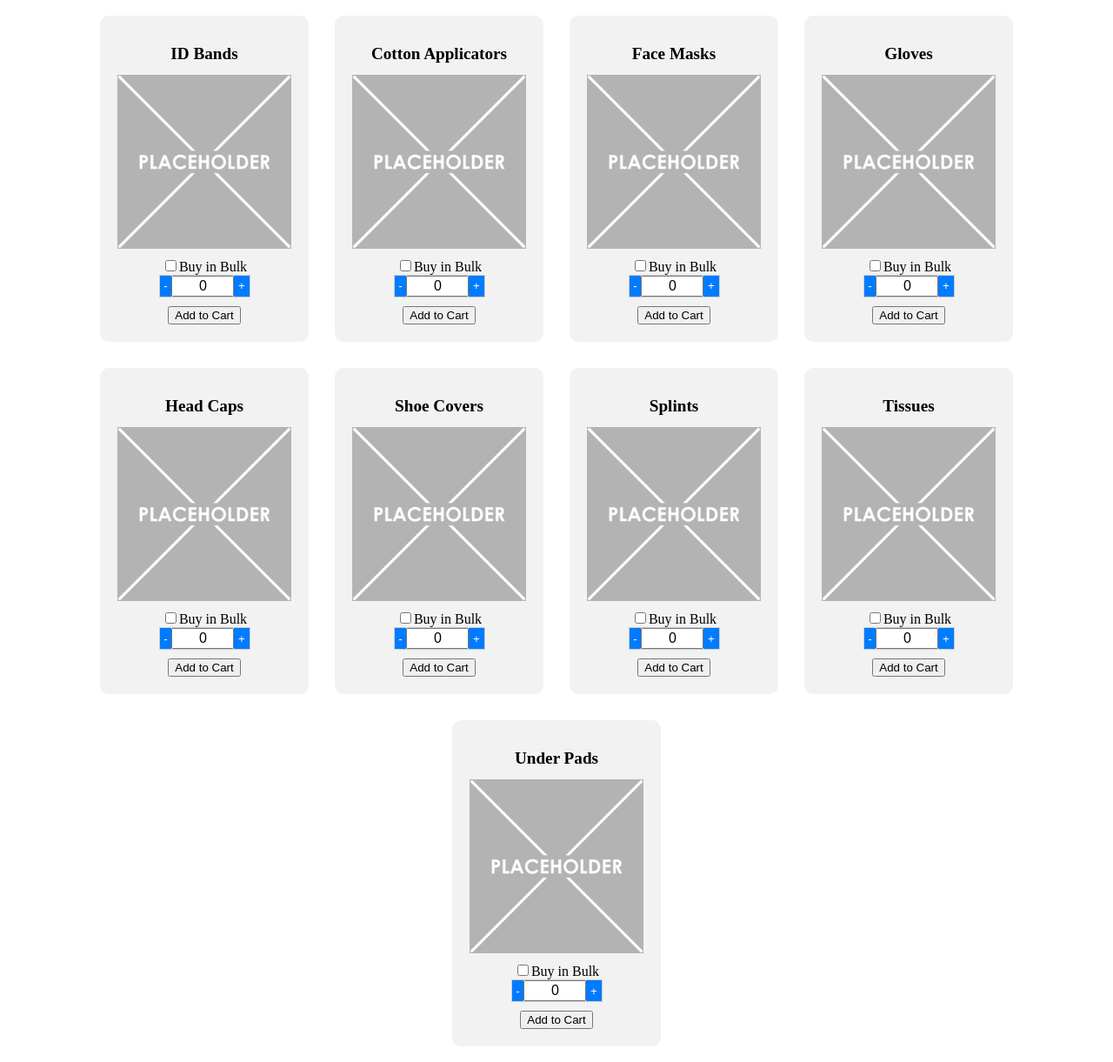
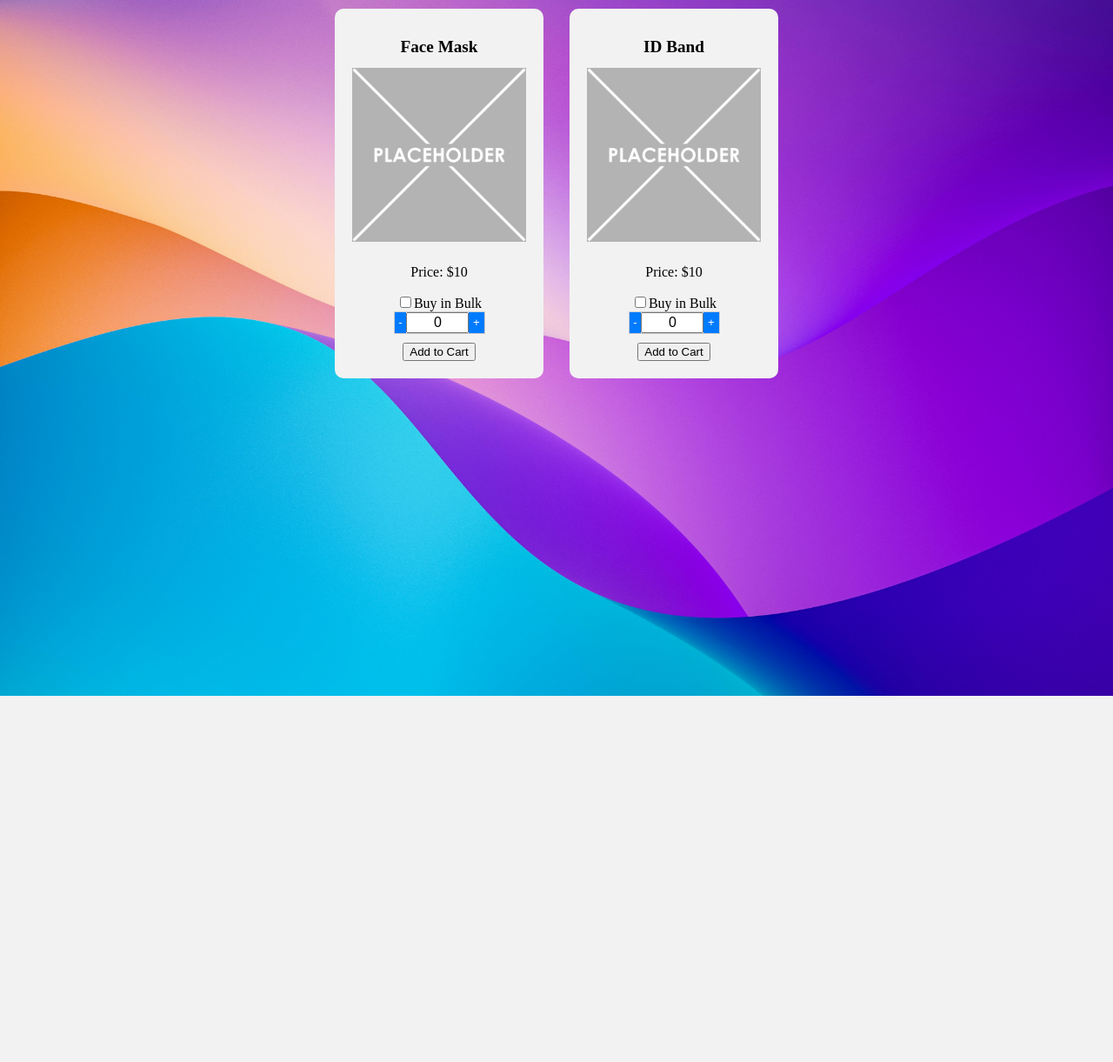
Before and after one commit to Andre-Arcilla/website, a PHP site: the page made by andre/ITEM SELECTION TEST.php in a window 1280 px wide. Shown: the whole page at 87% size. After the commit the page ends 800 px from the top, so only its background shows below. Run offline with PHP 8.4, Linux system fonts and the light colour scheme; data comes from the database, SQL or seed files in the repository; data that the repository does not hold is empty.

Commit message:
more prototypes

```diff
--- a/andre/ITEM SELECTION TEST.php
+++ b/andre/ITEM SELECTION TEST.php
@@ -5,6 +5,18 @@
     <meta name="viewport" content="width=device-width, initial-scale=1.0">
     <title>Buy Items</title>
     <style>
+        body {
+            margin: 0;
+            padding: 0;
+            width: 100%;
+            height: 100%;
+            display: flex;
+            justify-content: center;
+            align-items: center;
+            background: url('images/bg2.jpg') no-repeat center center fixed;
+            background-size: cover;
+        }
+
         .biggercontainer {
             display: flex;
             gap: 10px;
@@ -17,19 +29,21 @@
             display: flex;
             flex-direction: column;
             align-items: center;
-        width: 200px; /* Set a fixed width for each container */
+            width: 200px;
             background-color: #f2f2f2;
             padding: 20px;
             border-radius: 10px;
-        margin: 10px; /* Add margin for spacing between containers */
+            margin: 10px;
+            overflow: hidden;
+            position: relative;
         }
 
         .container h1 {
-        font-size: 1.2em; /* Adjust font size for heading */
-        white-space: nowrap; /* Prevent text from wrapping */
-        overflow: hidden; /* Hide overflowing text */
-        text-overflow: ellipsis; /* Display an ellipsis (...) to indicate overflow */
-        max-width: 100%; /* Ensure text doesn't exceed container width */
+            font-size: 1.2em;
+            white-space: nowrap;
+            overflow: hidden;
+            text-overflow: ellipsis;
+            max-width: 100%;
         }
 
         .number-input {
@@ -54,102 +68,141 @@
         }
 
         img {
-        width: 100%; /* Ensure the image fills the container */
+            width: 100%;
             height: auto;
             margin-bottom: 10px;
         }
     </style>
-
 </head>
 <body>
     <?php
-        // Connect to the database
-        $servername = "localhost";
-        $username = "root"; // Replace with your MySQL username
-        $password = ""; // Replace with your MySQL password
-        $dbname = "dct"; // Replace with your database name
-        $conn = new mysqli($servername, $username, $password, $dbname);
-        // Check connection
-        if ($conn->connect_error) {
-            die("Connection failed: " . $conn->connect_error);
-        }
+        $trackingnum = '0928123';
+        $name = 'ted';
+        $address = 'asd2321';
+        $email = 'dqwdq@gmaw.com';
+        $pnum = '2222312';
+        $orderdate = date("Y-m-d");
 
-        // Fetch items from the database
-        $sql = "SELECT * FROM items";
-        $result = $conn->query($sql);
+        $FMprice = 10.00;
+        $FMstock = 32;
+        $FMbulkAmount = 5;
 
-        if ($result->num_rows > 0) {
-            // Output data of each row
-            while($row = $result->fetch_assoc()) {
-                $items[] = $row;
-            }
-        } else {
-            echo "0 results";
-        }
-        $conn->close();
+        $idprice = 10.00;
+        $idstock = 32;
+        $idbulkAmount = 5;
     ?>
-
     <div class="biggercontainer">
-        <?php foreach ($items as $item): ?>
-            <form action="ITEM SELECTION TEST output.php" method="post">
+        <!-- Face Mask Form -->
+        <form action="ITEM SELECTION TEST output.php" method="post" id="facemask-form">
+            <input type="hidden" name="item" value="Face Mask">
+            <input type="hidden" name="price" value="<?php echo $FMprice; ?>">
             <div class="container">
-                <h1><?php echo $item["itemName"]; ?></h1>
-                <img src="images/temp2.png"> <!-- Assuming the images are named after the item IDs -->
-                <label for="bulk-<?php echo $item["new_itemID"]; ?>">
-                    <input type="checkbox" id="bulk-<?php echo $item["new_itemID"]; ?>" name="bulk" value="Y">Buy in Bulk
+                <h1>Face Mask</h1>
+                <img src="images/temp2.png">
+                <p>Price: $<?php echo $FMprice; ?></p>
+                <label for="bulk-facemask">
+                    <input type="checkbox" id="bulk-facemask" name="bulk" value="N">Buy in Bulk
                 </label>
                 <div class="number-input">
-                    <button type="button" onclick="decrement('quantity-<?php echo $item["new_itemID"]; ?>')">-</button>
-                    <input type="text" value="0" min="0" max="<?php echo $item["itemStock"]; ?>" id="quantity-<?php echo $item["new_itemID"]; ?>" name="quantity-<?php echo $item["new_itemID"]; ?>">
-                    <button type="button" onclick="increment('quantity-<?php echo $item["new_itemID"]; ?>')">+</button>
+                    <button type="button" onclick="decrement('facemask')">-</button>
+                    <input type="text" value="0" min="0" max="<?php echo $FMstock; ?>" id="quantity-facemask" name="amount">
+                    <button type="button" onclick="increment('facemask')">+</button>
                 </div>
-                <!-- Add hidden inputs to submit the selected item ID and quantity -->
-                <input type="hidden" name="selectedItemId" value="<?php echo $item["new_itemID"]; ?>">
-                <button type="submit" onclick="updateSelectedItemQuantity(<?php echo $item["new_itemID"]; ?>)">Add to Cart</button>
+                <button type="submit">Add to Cart</button>
             </div>
         </form>
-        <?php endforeach; ?>
+
+        <!-- ID Band Form -->
+        <form action="ITEM SELECTION TEST output.php" method="post" id="idband-form">
+            <input type="hidden" name="item" value="ID Band">
+            <input type="hidden" name="price" value="<?php echo $idprice; ?>">
+            <div class="container">
+                <h1>ID Band</h1>
+                <img src="images/temp2.png">
+                <p>Price: $<?php echo $idprice; ?></p>
+                <label for="bulk-idband">
+                    <input type="checkbox" id="bulk-idband" name="bulk" value="N">Buy in Bulk
+                </label>
+                <div class="number-input">
+                    <button type="button" onclick="decrement('idband')">-</button>
+                    <input type="text" value="0" min="0" max="<?php echo $idstock; ?>" id="quantity-idband" name="amount">
+                    <button type="button" onclick="increment('idband')">+</button>
+                </div>
+                <button type="submit">Add to Cart</button>
+            </div>
+        </form>
     </div>
 
     <script>
-        function increment(id) {
-            var input = document.getElementById(id);
+        // Select the checkbox elements
+        let facemaskCheckbox = document.getElementById("bulk-facemask");
+        let idbandCheckbox = document.getElementById("bulk-idband");
+
+        // Add event listeners to the checkboxes
+        facemaskCheckbox.addEventListener("change", function() {
+            if (facemaskCheckbox.checked) {
+                facemaskCheckbox.value = 'Y';
+            } else {
+                facemaskCheckbox.value = 'N';
+            }
+        });
+
+        idbandCheckbox.addEventListener("change", function() {
+            if (idbandCheckbox.checked) {
+                idbandCheckbox.value = 'Y';
+            } else {
+                idbandCheckbox.value = 'N';
+            }
+        });
+
+        // Increment function to increase quantity
+        function increment(form) {
+            var input = document.getElementById('quantity-' + form);
             var value = parseInt(input.value, 10);
             var max = parseInt(input.max, 10);
             input.value = value < max ? value + 1 : max;
         }
 
-        function decrement(id) {
-            var input = document.getElementById(id);
+        // Decrement function to decrease quantity
+        function decrement(form) {
+            var input = document.getElementById('quantity-' + form);
             var value = parseInt(input.value, 10);
             input.value = value > 0 ? value - 1 : 0;
         }
 
-        function updateMax(id, checkboxId, stock) {
-            var input = document.getElementById(id);
-            var checkbox = document.getElementById(checkboxId);
-            var value = parseInt(input.value, 10);
-            var max = checkbox.checked ? Math.floor(stock / <?php echo $item["bulkAmount"]; ?>) : stock;
-            input.max = max;
-            input.value = Math.min(value, max);
-        }
+        // Add event listeners and update max quantity based on bulk checkbox for Face Mask
+        facemaskCheckbox.addEventListener('change', function() {
+            var input = document.getElementById('quantity-facemask');
+            var checked = this.checked;
+            var max = <?php echo $FMstock; ?>;
+            var bulkAmount = <?php echo $FMbulkAmount; ?>;
+            input.max = checked ? Math.floor(max / bulkAmount) : max;
+            input.value = Math.min(parseInt(input.value, 10), parseInt(input.max, 10));
+        });
 
-        function addInputListener(id) {
-            var input = document.getElementById(id);
-            input.addEventListener('input', function() {
-                var value = parseInt(input.value, 10);
-                var max = parseInt(input.max, 10);
-                input.value = isNaN(value) ? 0 : value > max ? max : value;
+        // Add event listeners and update max quantity based on bulk checkbox for ID Band
+        idbandCheckbox.addEventListener('change', function() {
+            var input = document.getElementById('quantity-idband');
+            var checked = this.checked;
+            var max = <?php echo $idstock; ?>;
+            var bulkAmount = <?php echo $idbulkAmount; ?>;
+            input.max = checked ? Math.floor(max / bulkAmount) : max;
+            input.value = Math.min(parseInt(input.value, 10), parseInt(input.max, 10));
         });
-        }
 
-        <?php foreach ($items as $item): ?>
-        var stock<?php echo $item["new_itemID"]; ?> = <?php echo $item["itemStock"]; ?>;
-        document.getElementById('bulk-<?php echo $item["new_itemID"]; ?>').addEventListener('change', function() {
-            updateMax('quantity-<?php echo $item["new_itemID"]; ?>', 'bulk-<?php echo $item["new_itemID"]; ?>', stock<?php echo $item["new_itemID"]; ?>);
+        // Validate input value to ensure it doesn't exceed max for Face Mask
+        document.getElementById('quantity-facemask').addEventListener('input', function() {
+            var value = parseInt(this.value, 10);
+            var max = parseInt(this.max, 10);
+            this.value = isNaN(value) ? 0 : value > max ? max : value;
         });
-        addInputListener('quantity-<?php echo $item["new_itemID"]; ?>');
-        <?php endforeach; ?>
+
+        // Validate input value to ensure it doesn't exceed max for ID Band
+        document.getElementById('quantity-idband').addEventListener('input', function() {
+            var value = parseInt(this.value, 10);
+            var max = parseInt(this.max, 10);
+            this.value = isNaN(value) ? 0 : value > max ? max : value;
+        });
     </script>
 </body>
 </html>
--- a/andre/signup.php
+++ b/andre/signup.php
@@ -16,7 +16,7 @@
             <div class="error-message" id="match-error"></div>
 
             <div>
-                <label for="username">USERNAME:</label>
+                <label for="username">NAME:</label>
                 <input type="text" id="username" name="username" required>
 
                 <label for="username">ADDRESS:</label>
```
Also changed, not shown: andre/ITEM SELECTION TEST output.php (+110 -5 lines), 1 other file. Lines whose indentation alone changed are shown as unchanged.
